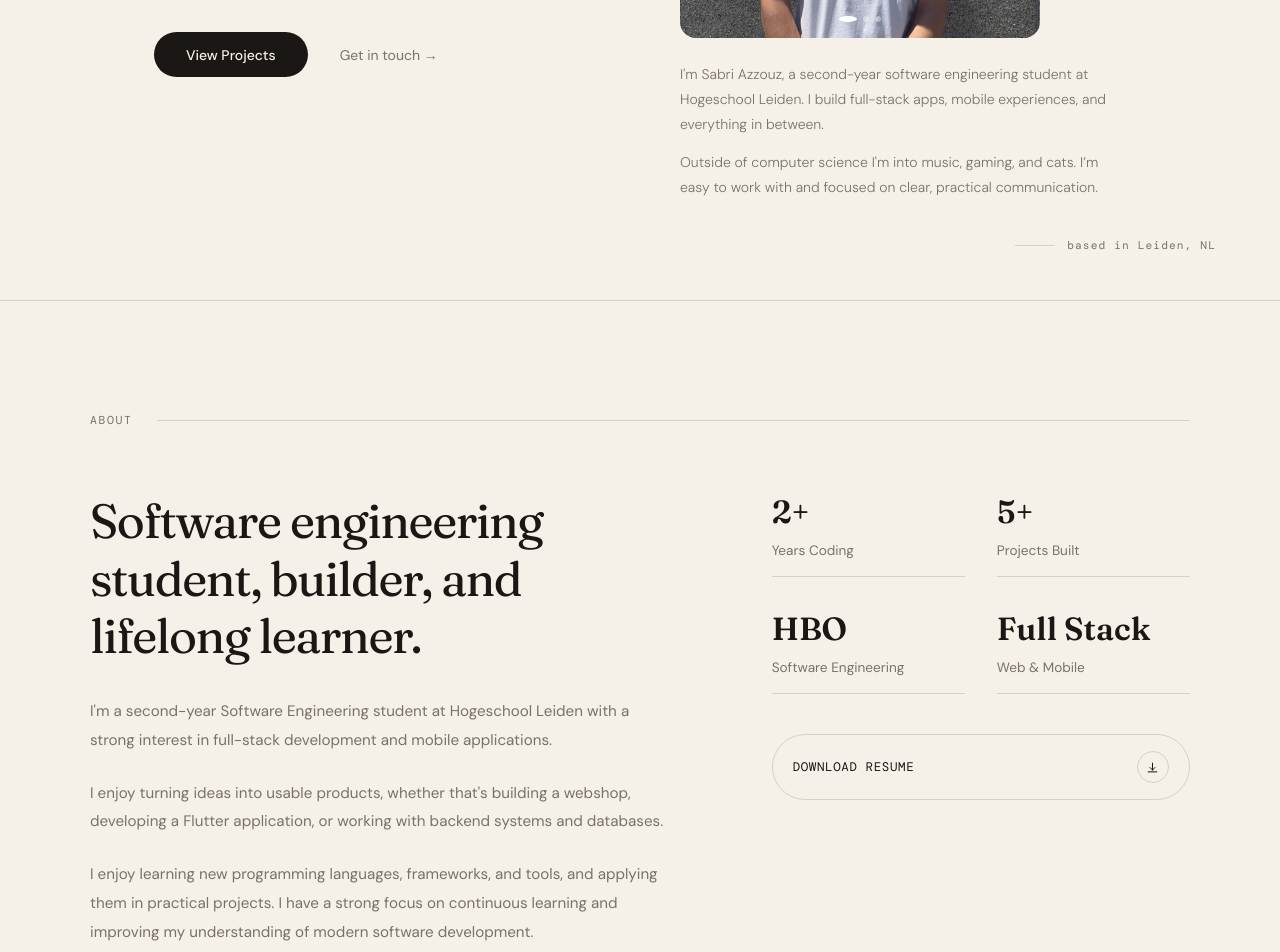
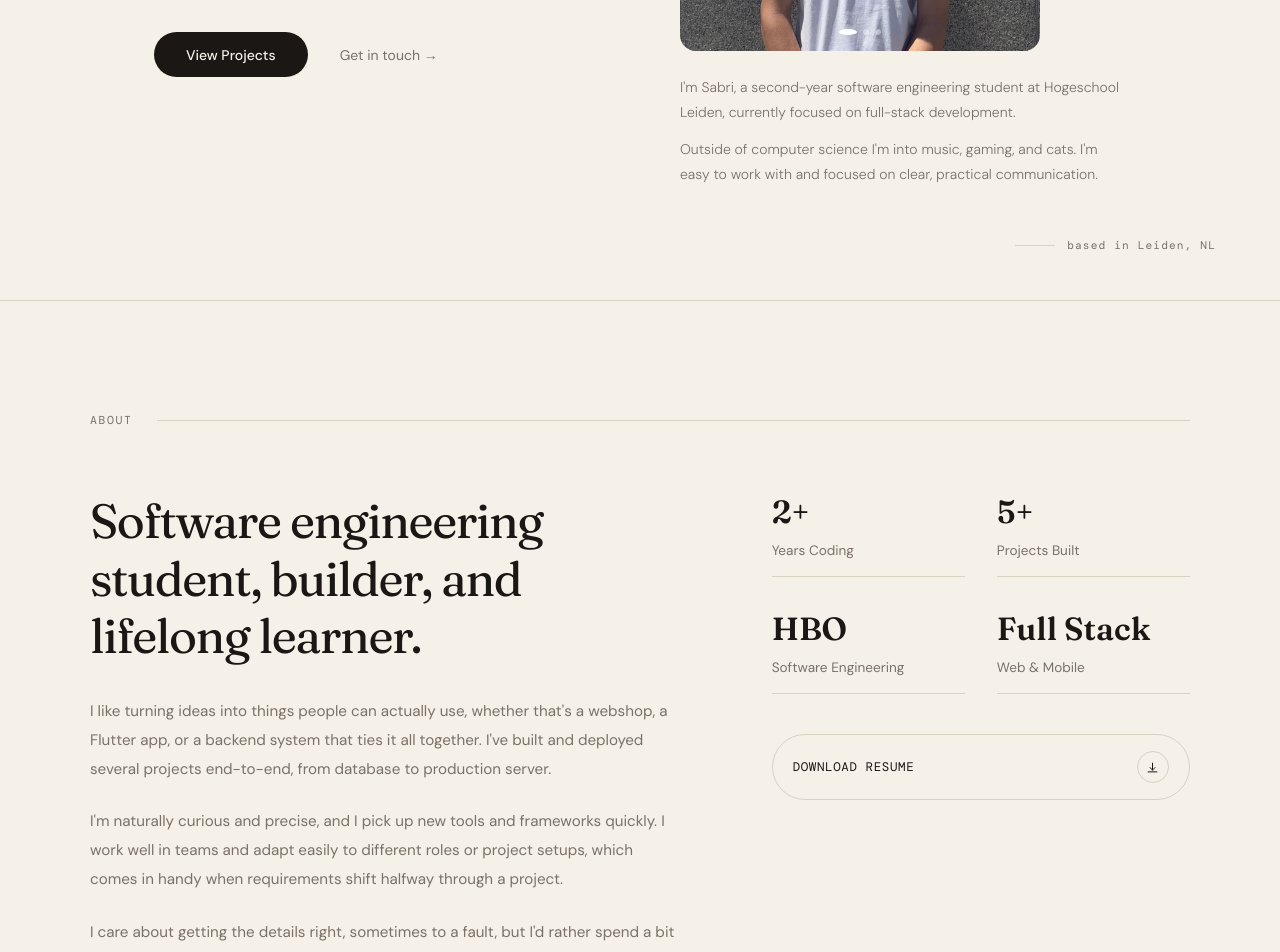
Before and after one commit to SabriAz/portfolio, a Vue app: page / in a window 1280 px wide. Shown: the part 500-1452 px from the top of the page. Built offline with nearby package versions, Linux system fonts and the light colour scheme; a web font is replaced by a local one.

Commit message:
chore: changed text on hero and about section

```diff
--- a/src/components/AboutSection.vue
+++ b/src/components/AboutSection.vue
@@ -16,20 +16,22 @@
           </h2>
 
           <p>
-            I'm a second-year Software Engineering student at
-            Hogeschool Leiden with a strong interest in full-stack
-            development and mobile applications.
+            I like turning ideas into things people can actually use, whether that's a
+            webshop, a Flutter app, or a backend system that ties it all together.
+            I've built and deployed several projects end-to-end, from database to
+            production server.
           </p>
 
           <p>
-            I enjoy turning ideas into usable products, whether that's
-            building a webshop, developing a Flutter application, or
-            working with backend systems and databases.
+            I'm naturally curious and precise, and I pick up new tools and frameworks
+            quickly. I work well in teams and adapt easily to different roles or
+            project setups, which comes in handy when requirements shift halfway
+            through a project.
           </p>
 
           <p>
-            I enjoy learning new programming languages, frameworks, and tools, and applying them in practical projects.
-            I have a strong focus on continuous learning and improving my understanding of modern software development.
+            I care about getting the details right, sometimes to a fault, but I'd
+            rather spend a bit more time on something than ship it half-finished.
           </p>
 
           <div class="languages">
--- a/src/components/HeroSection.vue
+++ b/src/components/HeroSection.vue
@@ -50,12 +50,13 @@
 
         <div class="bio">
           <p>
-            I'm Sabri Azzouz, a second-year software engineering student at Hogeschool Leiden.
-            I build full-stack apps, mobile experiences, and everything in between.
+            I'm Sabri, a second-year software engineering student at Hogeschool Leiden,
+            currently focused on full-stack development.
           </p>
 
           <p>
-            Outside of computer science I'm into music, gaming, and cats. I’m easy to work with and focused on clear, practical communication.
+            Outside of computer science I'm into music, gaming, and cats. I'm easy to
+            work with and focused on clear, practical communication.
           </p>
         </div>
 
```
